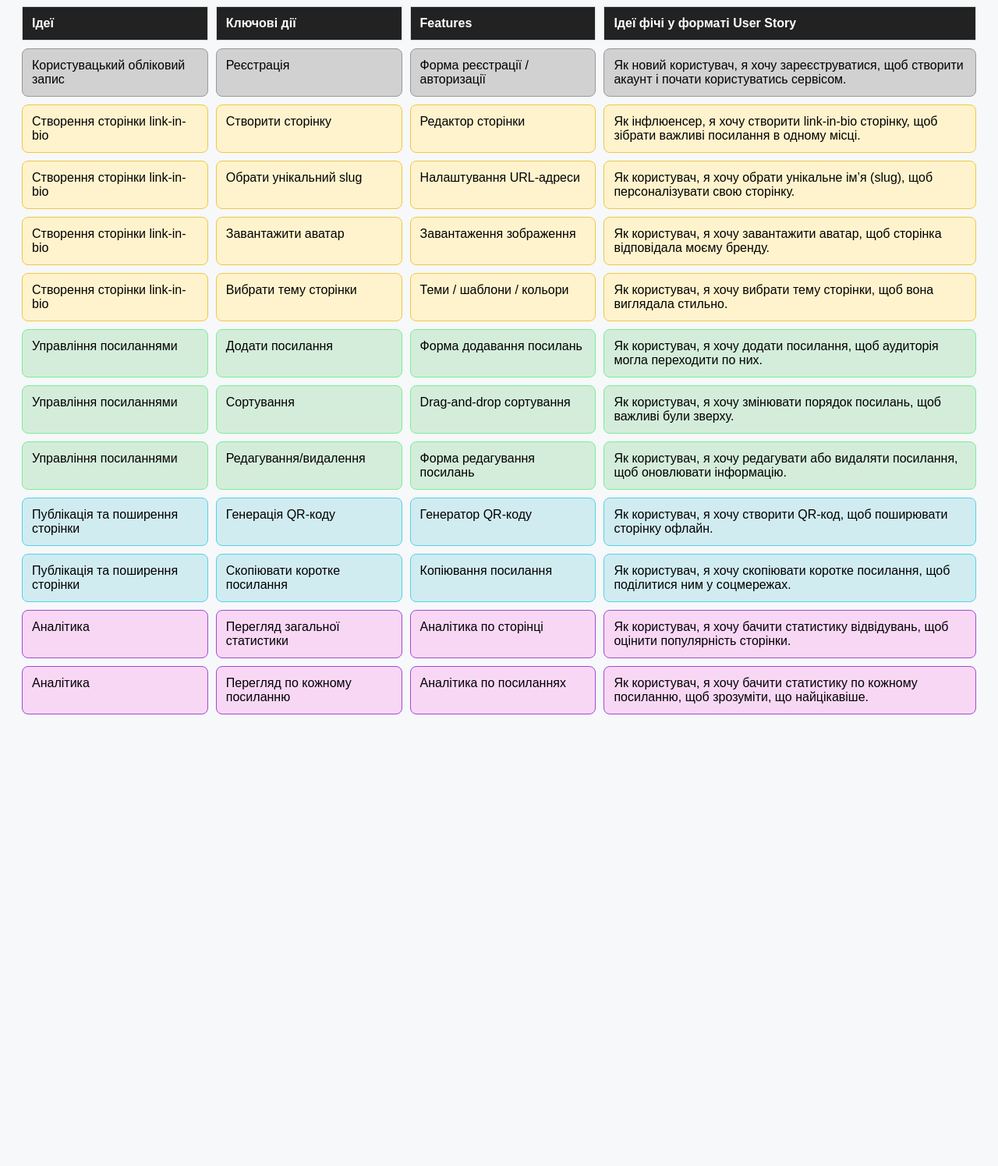
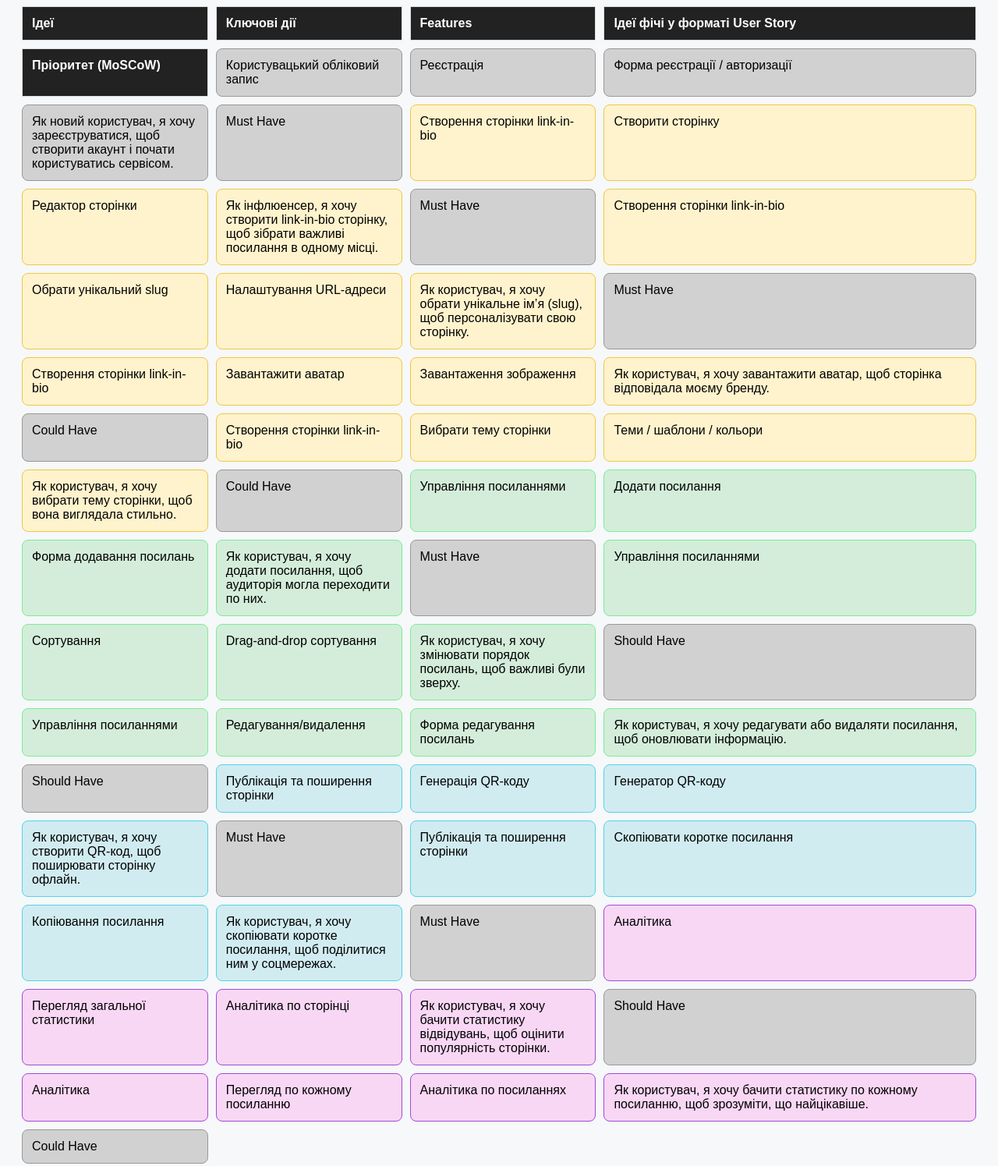
Before and after one commit to tobolovskaya/Beklog-BeeLink, a plain HTML site: page index.html in a window 1280 px wide. Shown: the part 100-1595 px from the top of the page at 78% size. Before the commit the page ends 1044 px from the top, so only its background shows below. Drawn offline with Linux system fonts and the light colour scheme.

Commit message:
Update index.html

```diff
--- a/index.html
+++ b/index.html
@@ -72,66 +72,79 @@
     <div class="header">Ключові дії</div>
     <div class="header">Features</div>
     <div class="header">Ідеї фічі у форматі User Story</div>
+    <div class="header">Пріоритет (MoSCoW)</div>
 
     <div class="cell1">Користувацький обліковий запис</div>
     <div class="cell1">Реєстрація</div>
     <div class="cell1">Форма реєстрації / авторизації</div>
     <div class="cell1">Як новий користувач, я хочу зареєструватися, щоб створити акаунт і почати користуватись сервісом.</div>
+    <div class="cell1">Must Have</div>
 
     <div class="cell2">Створення сторінки link-in-bio</div>
     <div class="cell2">Створити сторінку</div>
     <div class="cell2">Редактор сторінки</div>
     <div class="cell2">Як інфлюенсер, я хочу створити link-in-bio сторінку, щоб зібрати важливі посилання в одному місці.</div>
+    <div class="cell1">Must Have</div>
 
     <div class="cell2">Створення сторінки link-in-bio</div>
     <div class="cell2">Обрати унікальний slug</div>
     <div class="cell2">Налаштування URL-адреси</div>
     <div class="cell2">Як користувач, я хочу обрати унікальне ім’я (slug), щоб персоналізувати свою сторінку.</div>
+    <div class="cell1">Must Have</div>
 
     <div class="cell2">Створення сторінки link-in-bio</div>
     <div class="cell2">Завантажити аватар</div>
     <div class="cell2">Завантаження зображення</div>
     <div class="cell2">Як користувач, я хочу завантажити аватар, щоб сторінка відповідала моєму бренду.</div>
+    <div class="cell1">Could Have</div>
 
     <div class="cell2">Створення сторінки link-in-bio</div>
     <div class="cell2">Вибрати тему сторінки</div>
     <div class="cell2">Теми / шаблони / кольори</div>
     <div class="cell2">Як користувач, я хочу вибрати тему сторінки, щоб вона виглядала стильно.</div>
+    <div class="cell1">Could Have</div>
 
     <div class="cell3">Управління посиланнями</div>
     <div class="cell3">Додати посилання</div>
     <div class="cell3">Форма додавання посилань</div>
     <div class="cell3">Як користувач, я хочу додати посилання, щоб аудиторія могла переходити по них.</div>
+    <div class="cell1">Must Have</div>
 
     <div class="cell3">Управління посиланнями</div>
     <div class="cell3">Сортування</div>
     <div class="cell3">Drag-and-drop сортування</div>
     <div class="cell3">Як користувач, я хочу змінювати порядок посилань, щоб важливі були зверху.</div>
+    <div class="cell1">Should Have</div>
 
     <div class="cell3">Управління посиланнями</div>
     <div class="cell3">Редагування/видалення</div>
     <div class="cell3">Форма редагування посилань</div>
     <div class="cell3">Як користувач, я хочу редагувати або видаляти посилання, щоб оновлювати інформацію.</div>
+    <div class="cell1">Should Have</div>
 
     <div class="cell4">Публікація та поширення сторінки</div>
     <div class="cell4">Генерація QR-коду</div>
     <div class="cell4">Генератор QR-коду</div>
     <div class="cell4">Як користувач, я хочу створити QR-код, щоб поширювати сторінку офлайн.</div>
+    <div class="cell1">Must Have</div>
 
     <div class="cell4">Публікація та поширення сторінки</div>
     <div class="cell4">Скопіювати коротке посилання</div>
     <div class="cell4">Копіювання посилання</div>
     <div class="cell4">Як користувач, я хочу скопіювати коротке посилання, щоб поділитися ним у соцмережах.</div>
+    <div class="cell1">Must Have</div>
 
     <div class="cell5">Аналітика</div>
     <div class="cell5">Перегляд загальної статистики</div>
     <div class="cell5">Аналітика по сторінці</div>
     <div class="cell5">Як користувач, я хочу бачити статистику відвідувань, щоб оцінити популярність сторінки.</div>
+    <div class="cell1">Should Have</div>
 
     <div class="cell5">Аналітика</div>
     <div class="cell5">Перегляд по кожному посиланню</div>
     <div class="cell5">Аналітика по посиланнях</div>
     <div class="cell5">Як користувач, я хочу бачити статистику по кожному посиланню, щоб зрозуміти, що найцікавіше.</div>
+    <div class="cell1">Could Have</div>
   </div>
 </body>
 </html>
```
